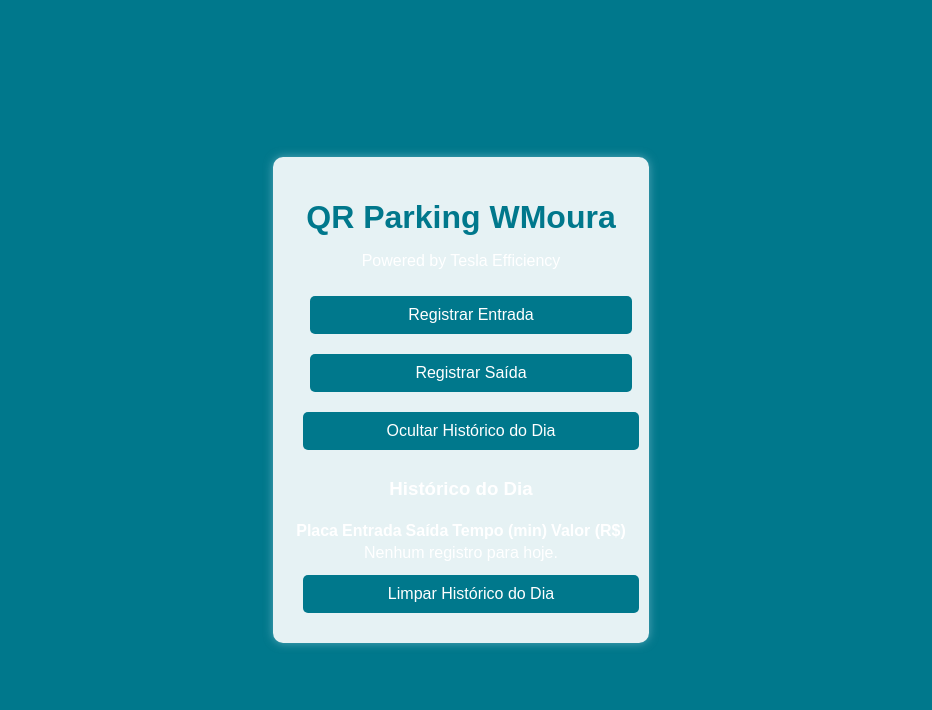
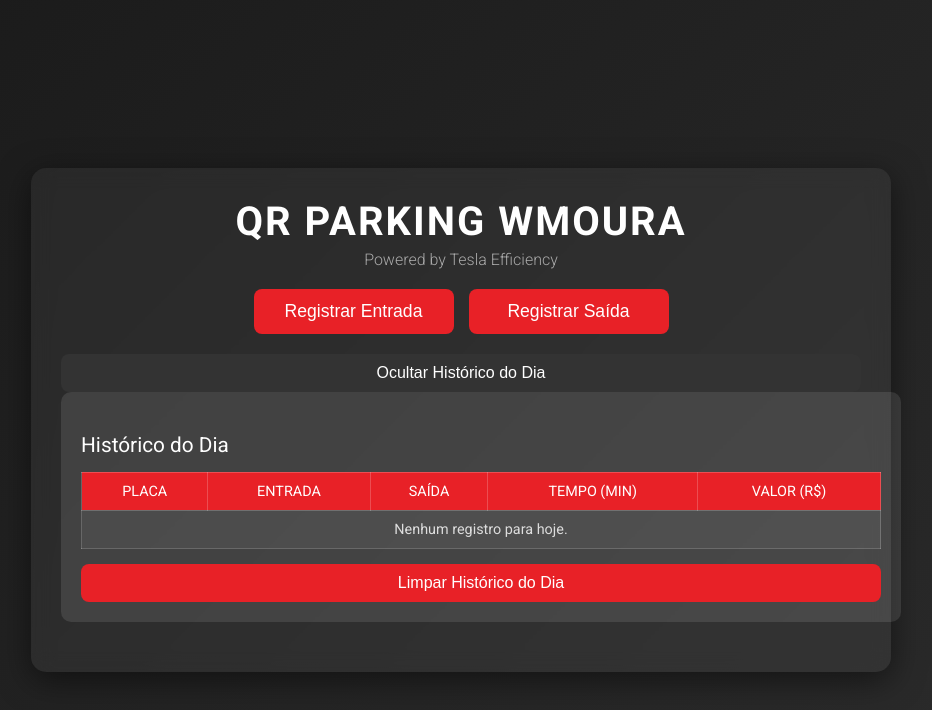
Before and after one commit to wesmoura/WMOURAPARKING, a plain HTML site: page index.html in a window 1280 px wide. Both pictures are taken after a click on the button "Mostrar Histórico do Dia". Shown: the whole page, without its empty margins (179-1111 px from the left). Drawn offline with Linux system fonts and the light colour scheme.

Commit message:
Update styles.css

```diff
--- a/styles.css
+++ b/styles.css
@@ -1,73 +1,182 @@
 body {
-    font-family: Arial, sans-serif;
-    background-color: #00788C; /* Azul */
-    text-align: center;
-    color: white; /* Texto padrão branco */
+    font-family: 'Roboto', sans-serif;
+    background: linear-gradient(135deg, #1a1a1a 0%, #2c2c2c 100%);
+    color: #ffffff;
     margin: 0;
-    padding: 0;
+    padding: 20px;
     display: flex;
     justify-content: center;
     align-items: center;
-    height: 100vh;
+    min-height: 100vh;
+    overflow-y: auto;
 }
 
 .container {
-    max-width: 500px;
-    background: rgba(255, 255, 255, 0.9); /* Branco com transparência */
-    padding: 20px;
-    border-radius: 10px;
-    box-shadow: 0 0 10px rgba(173, 216, 230, 0.5);
+    max-width: 800px;
+    width: 100%;
+    background: rgba(255, 255, 255, 0.05);
+    backdrop-filter: blur(10px);
+    padding: 30px;
+    border-radius: 15px;
+    box-shadow: 0 8px 32px rgba(0, 0, 0, 0.5);
     display: flex;
     flex-direction: column;
     align-items: center;
+}
+
+header {
+    text-align: center;
+    margin-bottom: 20px;
+}
+
+header h1 {
+    font-size: 2.5rem;
+    font-weight: 700;
+    color: #ffffff;
+    margin: 0;
+    text-transform: uppercase;
+    letter-spacing: 2px;
+}
+
+header p {
+    font-size: 1rem;
+    font-weight: 300;
+    color: #aaaaaa;
+    margin: 5px 0 0;
+}
+
+.control-panel {
+    display: flex;
+    gap: 15px;
+    margin-bottom: 20px;
+    width: 100%;
     justify-content: center;
 }
 
-h1 {
-    color: #00788C; /* Azul para o título */
-    margin-bottom: 10px;
+.action-button {
+    background: #e82127;
+    border: none;
+    padding: 12px 24px;
+    font-size: 1.1rem;
+    font-weight: 400;
+    color: #ffffff;
+    cursor: pointer;
+    border-radius: 8px;
+    transition: transform 0.2s ease, background 0.3s ease;
+    flex: 1;
+    max-width: 200px;
 }
 
-h2 {
-    color: #00788C; /* Azul para o subtítulo */
+.action-button:hover {
+    background: #ff3c41;
+    transform: translateY(-2px);
 }
 
-button {
-    background: #00788C; /* Azul Claro */
-    border: none;
-    padding: 10px;
-    font-size: 16px;
-    color: white; /* Texto dos botões em branco */
-    cursor: pointer;
-    border-radius: 5px;
-    margin: 10px;
-    transition: 0.3s;
-    width: 100%;
+.action-button:active {
+    transform: translateY(0);
 }
 
-button:hover {
-    background: #FFD700; /* Amarelo Suave */
-    color: #00788C; /* Texto em azul */
+.info-card {
+    background: rgba(255, 255, 255, 0.1);
+    padding: 20px;
+    border-radius: 10px;
+    width: 100%;
+    margin-bottom: 20px;
+    transition: opacity 0.3s ease;
+}
+
+.info-card h3 {
+    font-size: 1.3rem;
+    font-weight: 400;
+    color: #ffffff;
+    margin-bottom: 15px;
+}
+
+#info-saida p {
+    font-size: 1rem;
+    margin: 5px 0;
+    color: #dddddd;
+}
+
+.qrcode-wrapper {
+    display: flex;
+    justify-content: center;
+    margin-top: 15px;
+    padding: 10px;
+    background: #ffffff;
+    border-radius: 5px;
 }
 
 .hidden {
     display: none;
+    opacity: 0;
 }
 
-#qrcode-container {
-    margin-top: 20px;
+.history-section {
+    width: 100%;
 }
 
-#qrcode {
-    display: flex;
-    justify-content: center;
-    margin-top: 10px;
+.toggle-button {
+    background: #333333;
+    border: none;
+    padding: 10px;
+    font-size: 1rem;
+    font-weight: 400;
+    color: #ffffff;
+    cursor: pointer;
+    border-radius: 8px;
+    width: 100%;
+    transition: background 0.3s ease;
 }
 
-#saida-container {
-    background: rgba(0, 120, 140, 0.9); /* Azul mais escuro para contraste */
-    color: white; /* Texto em branco */
-    padding: 15px;
-    border-radius: 10px;
+.toggle-button:hover {
+    background: #444444;
+}
+
+#historico-tabela {
+    width: 100%;
+    border-collapse: collapse;
     margin-top: 15px;
 }
+
+#historico-tabela th, #historico-tabela td {
+    border: 1px solid rgba(255, 255, 255, 0.2);
+    padding: 10px;
+    font-size: 0.9rem;
+    color: #dddddd;
+    text-align: center;
+}
+
+#historico-tabela th {
+    background: #e82127;
+    color: #ffffff;
+    font-weight: 400;
+    text-transform: uppercase;
+}
+
+#historico-tabela tbody tr {
+    background: rgba(255, 255, 255, 0.05);
+    transition: background 0.3s ease;
+}
+
+#historico-tabela tbody tr:hover {
+    background: rgba(255, 255, 255, 0.15);
+}
+
+#limpar-historico {
+    background: #e82127;
+    border: none;
+    padding: 10px;
+    font-size: 1rem;
+    font-weight: 400;
+    color: #ffffff;
+    cursor: pointer;
+    border-radius: 8px;
+    margin-top: 15px;
+    width: 100%;
+    transition: background 0.3s ease;
+}
+
+#limpar-historico:hover {
+    background: #ff3c41;
+}
```
